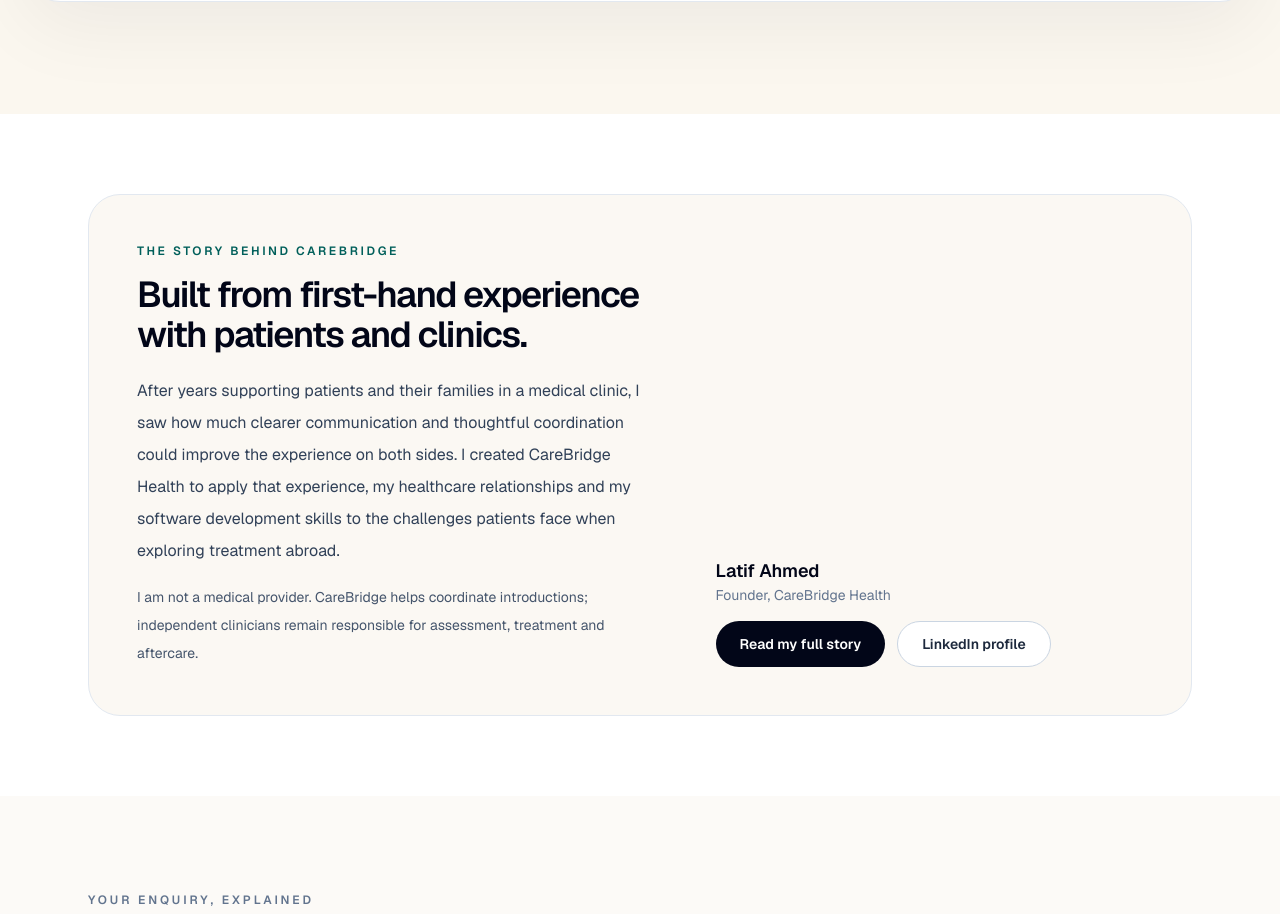
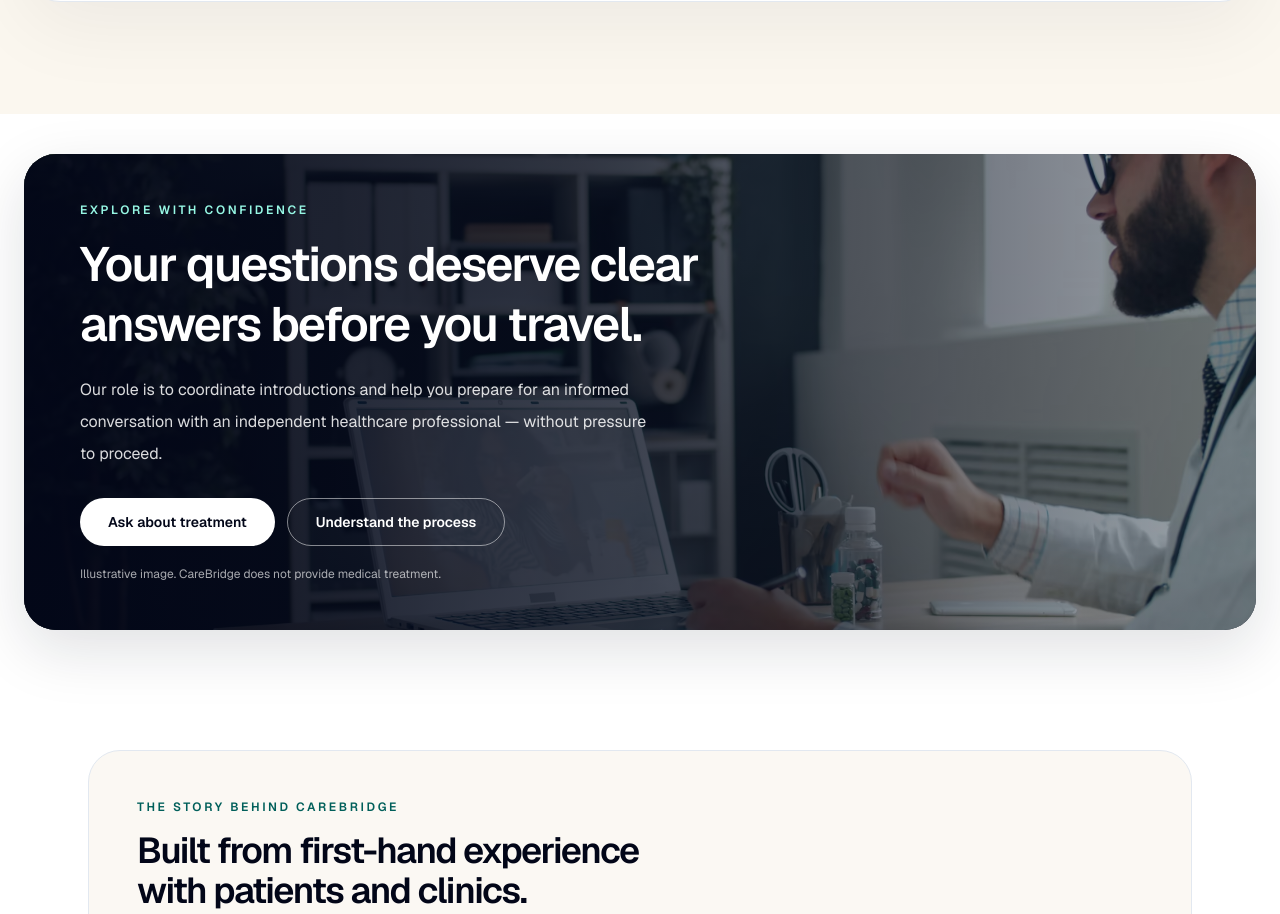
Before and after one commit to LyatifAhmed/carebridgehealth, a Next.js app: page / in a window 1280 px wide. Shown: the part 3912-4826 px from the top of the page. Built offline with nearby package versions, Linux system fonts and the light colour scheme.

Commit message:
Reuse original clinic hero image as accessible full-width treatment enquiry banner

```diff
--- a/app/components/HomePageClient.tsx
+++ b/app/components/HomePageClient.tsx
@@ -537,6 +537,39 @@ export default function HomePageClient() {
         </div>
       </section>
 
+      <section aria-labelledby="carebridge-clinic-banner-heading" className="bg-white px-6 py-6 md:py-10">
+        <div className="relative mx-auto min-h-[360px] max-w-7xl overflow-hidden rounded-[32px] bg-slate-950 shadow-[0_20px_60px_rgba(15,23,42,0.13)] md:min-h-[390px]">
+          <Image
+            src="/hero-medical.avif"
+            alt="Illustrative modern medical environment representing treatment coordination in Turkey"
+            fill
+            sizes="(max-width: 768px) 100vw, 1200px"
+            className="object-cover"
+          />
+          <div className="absolute inset-0 bg-gradient-to-r from-slate-950/95 via-slate-950/75 to-slate-950/35" />
+          <div className="relative flex min-h-[360px] items-center px-7 py-12 text-white md:min-h-[390px] md:px-14">
+            <div className="max-w-2xl">
+              <p className="text-xs font-semibold uppercase tracking-[0.22em] text-teal-200">Explore with confidence</p>
+              <h2 id="carebridge-clinic-banner-heading" className="mt-4 text-3xl font-semibold leading-tight tracking-[-0.035em] md:text-5xl">
+                Your questions deserve clear answers before you travel.
+              </h2>
+              <p className="mt-5 max-w-xl text-base leading-8 text-white/85">
+                Our role is to coordinate introductions and help you prepare for an informed conversation with an independent healthcare professional — without pressure to proceed.
+              </p>
+              <div className="mt-7 flex flex-wrap gap-3">
+                <a href="#form" className="inline-flex min-h-12 items-center justify-center rounded-full bg-white px-7 py-3 text-sm font-semibold text-slate-950 transition hover:bg-teal-50">
+                  Ask about treatment
+                </a>
+                <a href="#process" className="inline-flex min-h-12 items-center justify-center rounded-full border border-white/50 px-7 py-3 text-sm font-semibold text-white transition hover:bg-white/10">
+                  Understand the process
+                </a>
+              </div>
+              <p className="mt-5 text-xs text-white/65">Illustrative image. CareBridge does not provide medical treatment.</p>
+            </div>
+          </div>
+        </div>
+      </section>
+
       <FounderSection />
 
       <PatientJourneySection />
```
